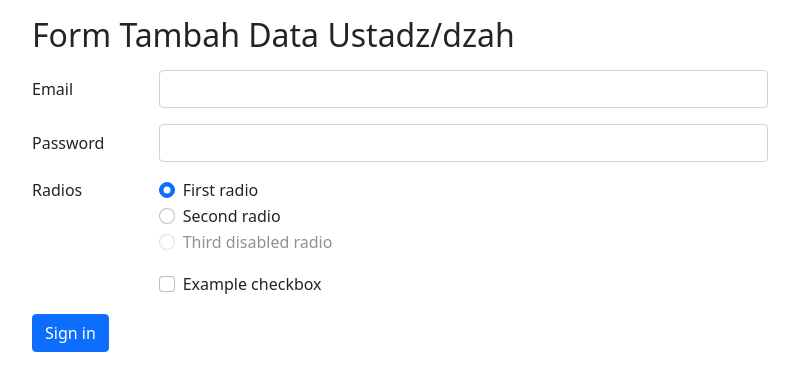
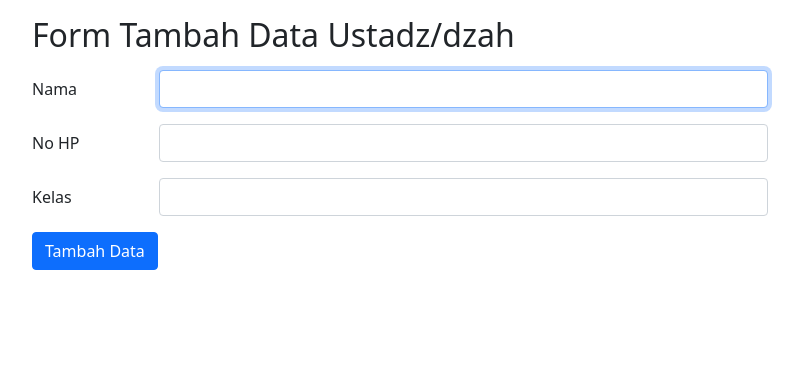
Before and after one commit to ratu-anisah17/nahwusharafitumudah, a CodeIgniter 4 app: template app/Views/guru/create.php in a window 1280 px wide. Shown: the part 86-477 px from the top of the page, without its empty margins (50-853 px from the left). Run offline with PHP 8.4 and a stand-in for CodeIgniter, Linux system fonts and the light colour scheme; the template is opened without the code that fills it, so the values that code supplies are empty; some libraries are stand-ins or nearby versions.

Commit message:
tambah data guru

```diff
--- a/app/Models/GuruModel.php
+++ b/app/Models/GuruModel.php
@@ -8,6 +8,7 @@ class GuruModel extends Model
 {
     protected $table = 'guru';
     protected $useTimestamps = true;
+    protected $allowedFields = ['nama', 'nohp', 'kelas'];
 
     public function getGuru($id = false)
     {
--- a/app/Views/guru/create.php
+++ b/app/Views/guru/create.php
@@ -5,53 +5,56 @@
     <div class="row">
         <div class="col-8">
             <h2 class="my-3">Form Tambah Data Ustadz/dzah</h2>
-            <form>
+            <form action="/guru/save" method="POST">
+                <?= csrf_field(); ?>
                 <div class="row mb-3">
-                    <label for="inputEmail3" class="col-sm-2 col-form-label">Email</label>
+                    <label for="nama" class="col-sm-2 col-form-label">Nama</label>
                     <div class="col-sm-10">
-                        <input type="email" class="form-control" id="inputEmail3">
+                        <input type="text" class="form-control" id="nama" name="nama" autofocus>
                     </div>
                 </div>
                 <div class="row mb-3">
-                    <label for="inputPassword3" class="col-sm-2 col-form-label">Password</label>
+                    <label for="nohp" class="col-sm-2 col-form-label">No HP</label>
                     <div class="col-sm-10">
-                        <input type="password" class="form-control" id="inputPassword3">
+                        <input type="text" class="form-control" id="nohp" name="nohp" autofocus>
                     </div>
                 </div>
-                <fieldset class="row mb-3">
-                    <legend class="col-form-label col-sm-2 pt-0">Radios</legend>
+                <div class="row mb-3">
+                    <label for="kelas" class="col-sm-2 col-form-label">Kelas</label>
+                    <div class="col-sm-10">
+                        <input type="text" class="form-control" id="kelas" name="kelas" autofocus>
+                    </div>
+                </div>
+                <!-- <fieldset class="row mb-3">
+                    <legend class="col-form-label col-sm-2 pt-0">Kelas</legend>
                     <div class="col-sm-10">
                         <div class="form-check">
-                            <input class="form-check-input" type="radio" name="gridRadios" id="gridRadios1" value="option1" checked>
-                            <label class="form-check-label" for="gridRadios1">
-                                First radio
+                            <input class="form-check-input" type="checkbox" name="tele" id="tele" value="Telegram">
+                            <label class="form-check-label" for="tele">
+                                Telegram
                             </label>
                         </div>
                         <div class="form-check">
-                            <input class="form-check-input" type="radio" name="gridRadios" id="gridRadios2" value="option2">
-                            <label class="form-check-label" for="gridRadios2">
-                                Second radio
+                            <input class="form-check-input" type="checkbox" name="wa1" id="wa1" value="WhatsApp (1 Minggu)">
+                            <label class="form-check-label" for="wa1">
+                                WhatsApp (1 Minggu)
                             </label>
                         </div>
-                        <div class="form-check disabled">
-                            <input class="form-check-input" type="radio" name="gridRadios" id="gridRadios3" value="option3" disabled>
-                            <label class="form-check-label" for="gridRadios3">
-                                Third disabled radio
+                        <div class="form-check">
+                            <input class="form-check-input" type="checkbox" name="wa2" id="wa2" value="WhatsApp (2 Minggu)">
+                            <label class="form-check-label" for="wa2">
+                                WhatsApp (2 Minggu)
+                            </label>
+                        </div>
+                        <div class="form-check">
+                            <input class="form-check-input" type="checkbox" name="private" id="private" value="Private">
+                            <label class="form-check-label" for="private">
+                                Private
                             </label>
                         </div>
                     </div>
-                </fieldset>
-                <div class="row mb-3">
-                    <div class="col-sm-10 offset-sm-2">
-                        <div class="form-check">
-                            <input class="form-check-input" type="checkbox" id="gridCheck1">
-                            <label class="form-check-label" for="gridCheck1">
-                                Example checkbox
-                            </label>
-                        </div>
-                    </div>
-                </div>
-                <button type="submit" class="btn btn-primary">Sign in</button>
+                </fieldset> -->
+                <button type="submit" class="btn btn-primary">Tambah Data</button>
             </form>
         </div>
     </div>
```
Also changed, not shown: app/Controllers/Guru.php (+19 -0 lines), app/Views/guru/index.php (+8 -1 lines).
